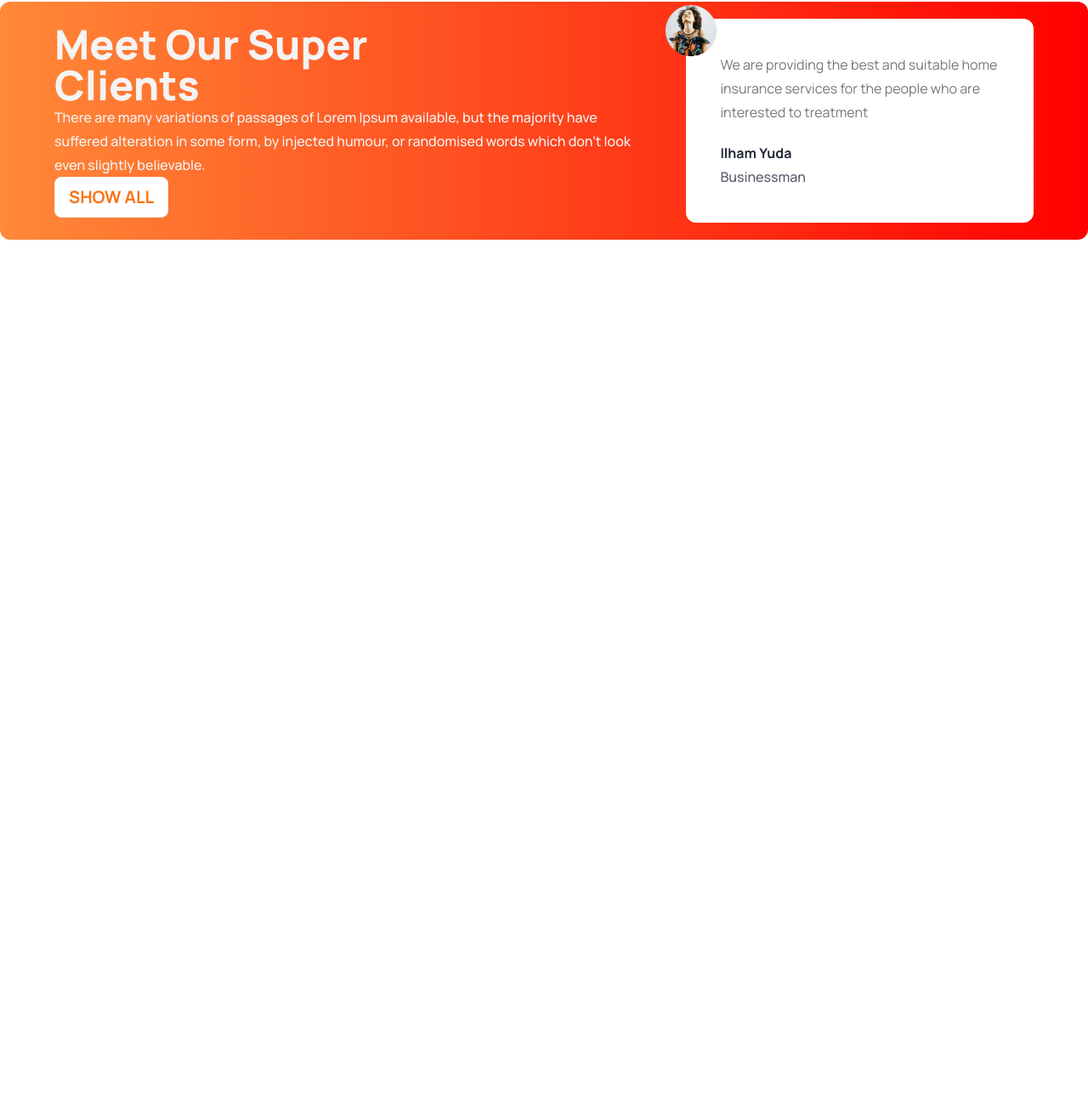
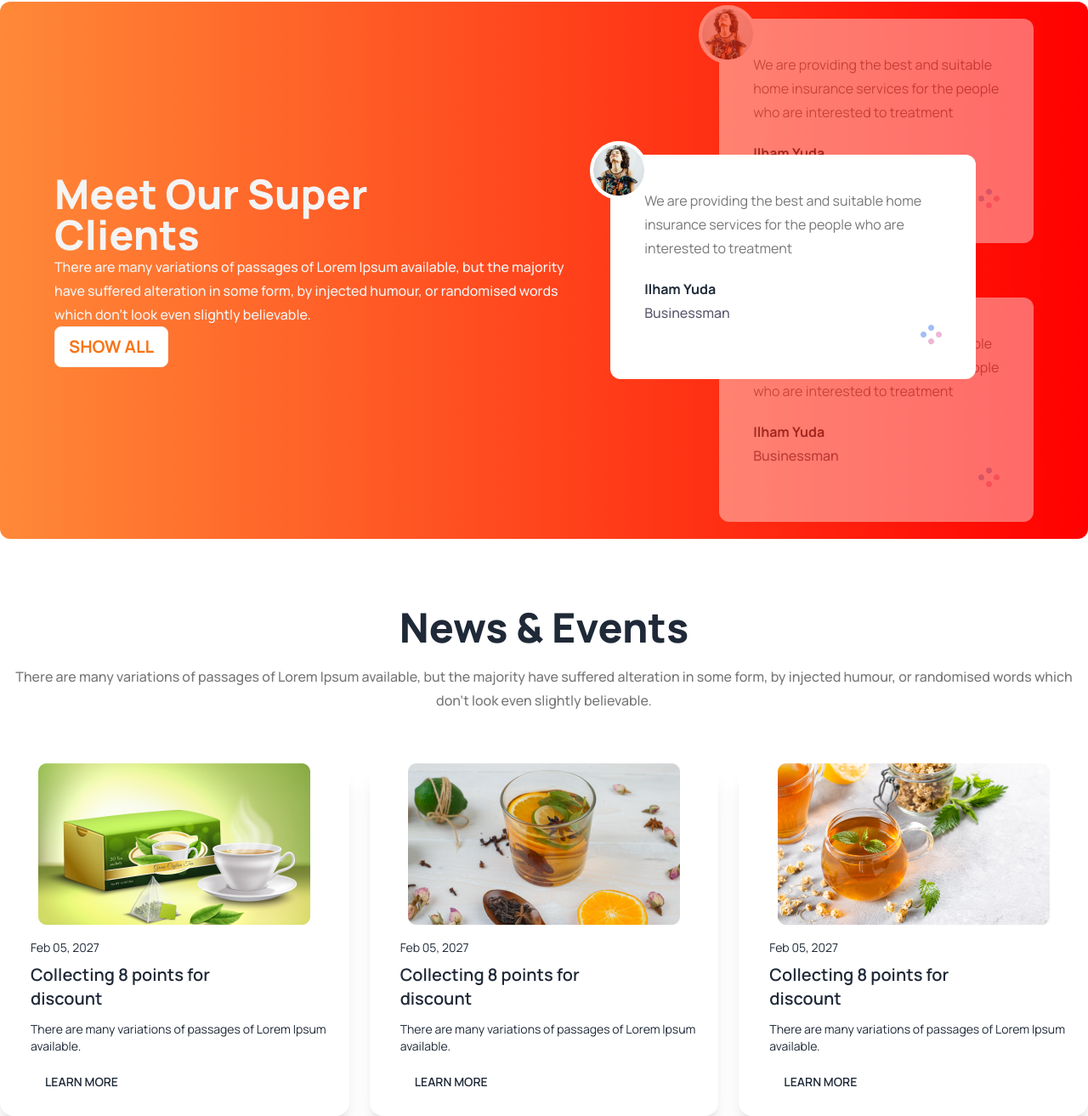
Before and after one commit to Rahim00001/tea-house, a plain HTML site: page index.html in a window 1280 px wide. Shown: the part 1989-3302 px from the top of the page at 85% size. Before the commit the page ends 2351 px from the top, so only its background shows below. Drawn offline with nearby package versions, Linux system fonts and the light colour scheme.

Commit message:
news and event section added

```diff
--- a/index.html
+++ b/index.html
@@ -192,10 +192,10 @@
       </section>
       <!-- super client section -->
       <section
-        class="my-20 bg-gradient-to-r from-[#FF8938] to-[#F00] rounded-xl px-16 py-5"
+        class="max-w-screen-xl mx-auto my-20 bg-gradient-to-r from-[#FF8938] to-[#F00] rounded-xl px-16 py-5"
       >
         <div
-          class="flex flex-col lg:flex-row gap-14 justify-center items-center"
+          class="flex flex-col lg:flex-row gap-16 lg:gap-40 justify-center items-center"
         >
           <div>
             <h1 class="text-5xl font-extrabold text-[#F4F4F4]">
@@ -213,13 +213,14 @@
               Show All
             </button>
           </div>
-          <div>
-            <!-- review -->
-            <div class="p-10 rounded-xl bg-white relative">
+          <!-- review container -->
+          <div class="relative">
+            <!-- next review -->
+            <div class="p-10 mb-16 opacity-40 rounded-xl bg-white relative z-0">
               <img
                 src="./images/client.png"
                 alt=""
-                class="absolute -ml-16 -mt-14 border-3 border-white"
+                class="absolute -ml-16 -mt-14 border-4 border-white rounded-full bg-white"
               />
               <p class="text-[#777] leading-7">
                 We are providing the best and suitable home insurance services
@@ -227,6 +228,100 @@
               </p>
               <h3 class="font-bold leading-7 mt-5">Ilham Yuda</h3>
               <p class="font-medium text-[#5D5A6F] leading-7">Businessman</p>
+              <div class="flex justify-end">
+                <img src="./images/circles.png" alt="" />
+              </div>
+            </div>
+            <!-- current review -->
+            <div
+              class="p-10 rounded-xl bg-white absolute top-40 lg:w-[430px] lg:-left-32 z-10"
+            >
+              <img
+                src="./images/client.png"
+                alt=""
+                class="absolute -ml-16 -mt-14 border-4 border-white rounded-full bg-white"
+              />
+              <p class="text-[#777] leading-7">
+                We are providing the best and suitable home insurance services
+                for the people who are interested to treatment
+              </p>
+              <h3 class="font-bold leading-7 mt-5">Ilham Yuda</h3>
+              <p class="font-medium text-[#5D5A6F] leading-7">Businessman</p>
+              <div class="flex justify-end">
+                <img src="./images/circles.png" alt="" />
+              </div>
+            </div>
+            <!-- previous review -->
+            <div class="p-10 opacity-40 rounded-xl bg-white relative z-0">
+              <img
+                src="./images/client.png"
+                alt=""
+                class="absolute -ml-16 -mt-14 border-4 border-white rounded-full bg-white"
+              />
+              <p class="text-[#777] leading-7">
+                We are providing the best and suitable home insurance services
+                for the people who are interested to treatment
+              </p>
+              <h3 class="font-bold leading-7 mt-5">Ilham Yuda</h3>
+              <p class="font-medium text-[#5D5A6F] leading-7">Businessman</p>
+              <div class="flex justify-end">
+                <img src="./images/circles.png" alt="" />
+              </div>
+            </div>
+          </div>
+        </div>
+      </section>
+      <!-- news and events section -->
+      <section class="mx-auto">
+        <h1 class="text-4xl md:text-5xl font-extrabold text-center">
+          News & Events
+        </h1>
+        <p class="text-[#777] text-center font-medium leading-7 py-5 mb-10">
+          There are many variations of passages of Lorem Ipsum available, but
+          the majority have suffered alteration in some form, by injected
+          humour, or randomised words which don't look even slightly believable.
+        </p>
+        <div class="grid gap-6 grid-cols-1 md:grid-cols-2 lg:grid-cols-3">
+          <!-- news 1 -->
+          <div class="card card-compact bg-base-100 shadow-xl">
+            <figure><img src="./images/news-1.png" alt="news" /></figure>
+            <div class="card-body ml-5">
+              <p>Feb 05, 2027</p>
+              <h2 class="card-title">Collecting 8 points for <br />discount</h2>
+              <p>
+                There are many variations of passages of Lorem Ipsum available.
+              </p>
+              <div class="card-actions">
+                <button class="btn btn-ghost">Learn More</button>
+              </div>
+            </div>
+          </div>
+          <!-- news 2 -->
+          <div class="card card-compact bg-base-100 shadow-xl">
+            <figure><img src="./images/news-2.png" alt="news" /></figure>
+            <div class="card-body ml-5">
+              <p>Feb 05, 2027</p>
+              <h2 class="card-title">Collecting 8 points for <br />discount</h2>
+              <p>
+                There are many variations of passages of Lorem Ipsum available.
+              </p>
+              <div class="card-actions">
+                <button class="btn btn-ghost">Learn More</button>
+              </div>
+            </div>
+          </div>
+          <!-- news 3 -->
+          <div class="card card-compact bg-base-100 shadow-xl">
+            <figure><img src="./images/news-3.png" alt="news" /></figure>
+            <div class="card-body ml-5">
+              <p>Feb 05, 2027</p>
+              <h2 class="card-title">Collecting 8 points for <br />discount</h2>
+              <p>
+                There are many variations of passages of Lorem Ipsum available.
+              </p>
+              <div class="card-actions">
+                <button class="btn btn-ghost">Learn More</button>
+              </div>
             </div>
           </div>
         </div>
```
